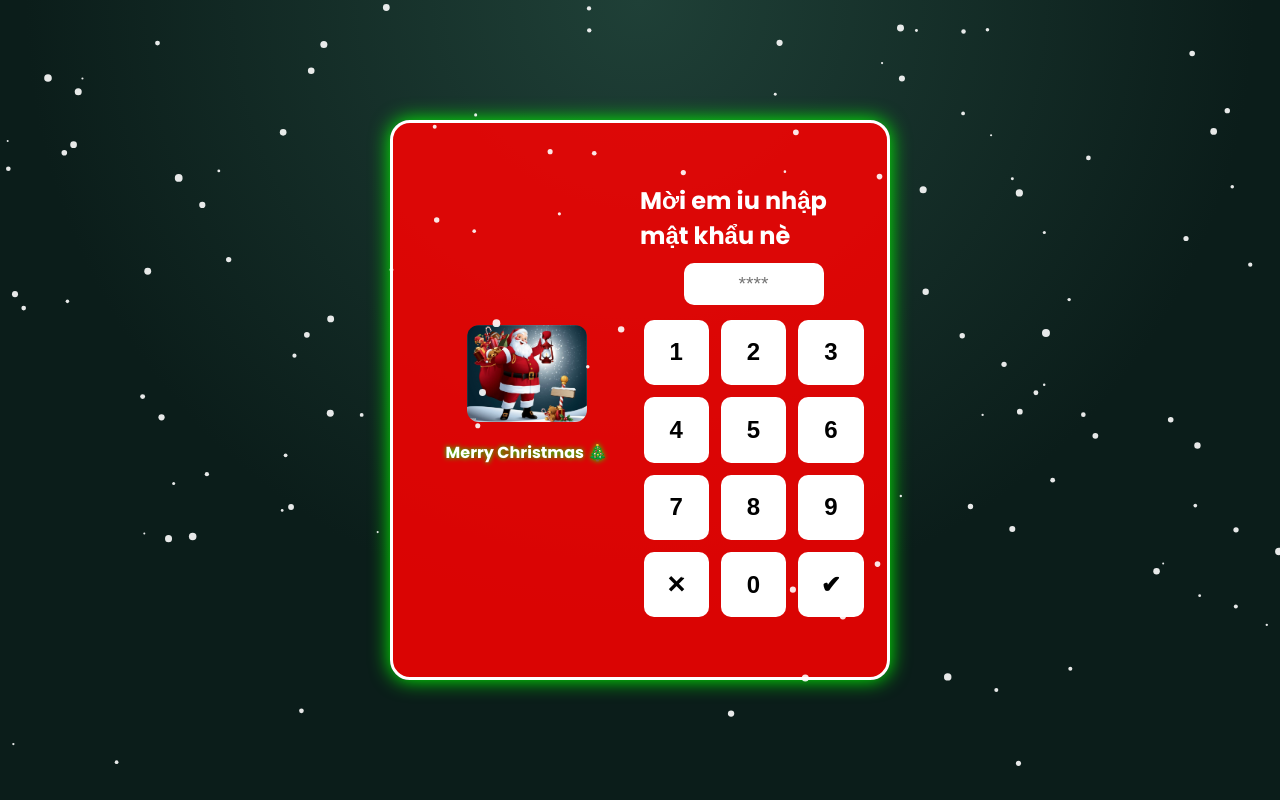
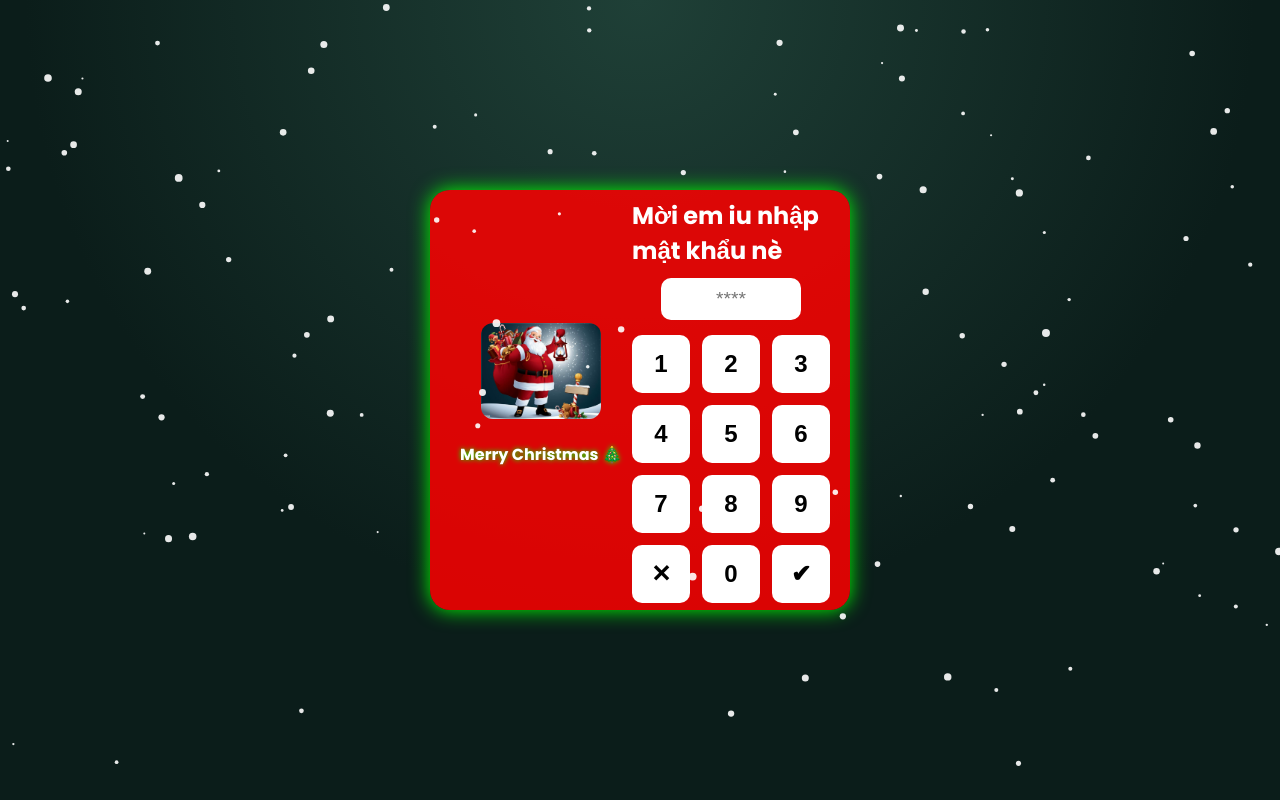
Before and after one commit to HaKQ318/Vcinnn, a plain HTML site: page index.html in a window 1280 px wide. Drawn offline with Linux system fonts and the light colour scheme.

Commit message:
,nkzbckxhclvjdxlv ;

```diff
--- a/index.html
+++ b/index.html
@@ -22,55 +22,83 @@ canvas{
   z-index:999;
   pointer-events:none;
 }
-html, body { margin: 0; padding: 0; width: 100%; height: 100%; } /* Lock screen phủ toàn màn hình */ #lockScreen { position: fixed; inset: 0; /* top:0; right:0; bottom:0; left:0 */ display: flex; justify-content: center; /* căn giữa ngang */ align-items: center; /* căn giữa dọc */ z-index: 2; } /* Ô đỏ */ .lock-box { background: rgba(255,0,0,0.85); border: 3px solid #fff; /* bo trắng */ border-radius: 20px; box-shadow: 0 0 20px #0f0; width: 85vw; /* chiếm 85% chiều ngang màn hình */ max-width: 500px; /* không vượt quá 500px */ height: 80vh; /* chiếm 80% chiều cao màn hình */ max-height: 600px; /* không vượt quá 600px */ display: flex; flex-direction: column; align-items: center; justify-content: flex-start; padding: 20px; box-sizing: border-box; overflow: hidden; }
 
-
-/* Ảnh */
-.lock-box img {
-  width: 80px;
-  border-radius: 10px;
-  margin-bottom: 10px;
+/* LOCK SCREEN */
+#lockScreen, #content{
+  position:absolute;
+  top:0;left:0;width:100%;height:100%;
+  display:flex;
+  justify-content:center;
+  align-items:center;
 }
 
-/* Ô nhập mật khẩu */
-.lock-box input {
-  width: 80%;
-  max-width: 200px;
-  padding: 10px;
-  font-size: 1.2rem;
-  text-align: center;
-  border-radius: 10px;
-  border: none;
-  margin-bottom: 15px;
-}
-
-/* Keypad số */
-.keypad {
-  display: grid;
-  grid-template-columns: repeat(3, 1fr);
-  gap: 10px;
+#lockScreen {
+  position: fixed;        /* chiếm toàn màn hình */
+  top: 0;
+  left: 0;
   width: 100%;
-  max-width: 240px;
-}
-
-.keypad button {
-  padding: 12px 0;
-  font-size: 1.2rem;
-  border-radius: 10px;
-  border: none;
-  background: #fff;
-  color: #000;
-  font-weight: 600;
-  cursor: pointer;
-  transition: 0.2s;
-}
-
-.keypad button:hover {
-  background: #f1c40f;
-  color: #fff;
+  height: 100%;
+  display: flex;          /* dùng flex để căn giữa */
+  justify-content: center;/* căn giữa ngang */
+  align-items: center;    /* căn giữa dọc */
+  z-index: 2;
 }
 
 
+/* BÀN PHÍM SỐ */
+.lock-box {
+  background: rgba(255,0,0,0.85);   /* nền đỏ */
+  border-radius: 20px;
+  box-shadow: 0 0 20px #0f0;
+  width: 420px;
+  height: 420px;                    /* ô vuông cố định */
+  display: flex;
+  flex-direction: column;           /* xếp dọc nội dung */
+  align-items: center;
+  justify-content: center;
+  padding: 20px;
+  box-sizing: border-box;           /* padding không phá kích thước */
+  overflow: hidden;                 /* chặn nội dung tràn ra ngoài */
+}
+
+
+.lock-box img{
+  width:80px;
+  border-radius:10px;
+  margin-bottom:15px;
+}
+
+.lock-box input{
+  width:180px;
+  padding:10px;
+  font-size:1.5rem;
+  text-align:center;
+  border-radius:10px;
+  border:none;
+  margin-bottom:15px;
+}
+
+.keypad{
+  display:grid;
+  grid-template-columns:repeat(3, 1fr);
+  gap:10px;
+}
+
+.keypad button{
+  padding:15px 0;
+  font-size:1.5rem;
+  border-radius:10px;
+  border:none;
+  background:#fff;
+  color:#000;
+  font-weight:600;
+  cursor:pointer;
+  transition:0.2s;
+}
+.keypad button:hover{
+  background:#f1c40f;
+  color:#fff;
+}
 
 /* CONTENT SAU KHI MỞ KHÓA */
 #content{
@@ -283,15 +311,10 @@ html, body { margin: 0; padding: 0; width: 100%; height: 100%; } /* Lock screen
   font-weight: 700;
 }
 
-
-
-
 @media(max-width:480px){
   .lock-box{width:90%;}
   .lock-box input{width:60%;}
 }
-/* Media query cho iPhone ngang */ @media screen and (orientation: landscape) { .lock-box { width: 90vw; /* rộng hơn khi xoay ngang */ height: 70vh; /* thấp hơn để vừa khung ngang */ } } /* Media query cho iPhone dọc */ @media screen and (orientation: portrait) { .lock-box { width: 85vw; height: 80vh; } }
-
 </style>
 </head>
 <body>
@@ -447,7 +470,6 @@ if(val === '✔'){
 const letterModal = document.getElementById('letterModal');
 const letterText = document.getElementById('letterText');
 const carouselImages = document.querySelectorAll('.carousel img');
-
 const letters = [
   "Hà Trọc: Chúc em giáng sinh an lành ấm áp!",
   "Saitama: Một mùa noel không có em ở bên , anh nhớ và yêu em nhiều. Anh luôn giữ tình yêu em trong trái tim và mong sớm trở về bên em.",
@@ -462,7 +484,6 @@ const letters = [
   "Hà Trọc: Món quà nhỏ anh gửi em mong em vui. Hi vọng giáng sinh năm sau chúng ta có thể ở bên cạnh nhau. Mong chúng ta của sau này vẫn có nhau.",
   "Anh Hà India: Merry Christmas, người anh thương. Chỉ cần có em bên cạnh , mọi mùa đông trong đời anh đều trở nên dịu dàng."
 ];
-
 carouselImages.forEach((img, index) => {
   img.addEventListener('click', (e) => {
     e.stopPropagation();
@@ -476,8 +497,6 @@ letterModal.addEventListener('click', (e) => {
     letterModal.style.display = 'none';
   }
 });
-
-
 </script>
 </body>
 </html>
```
